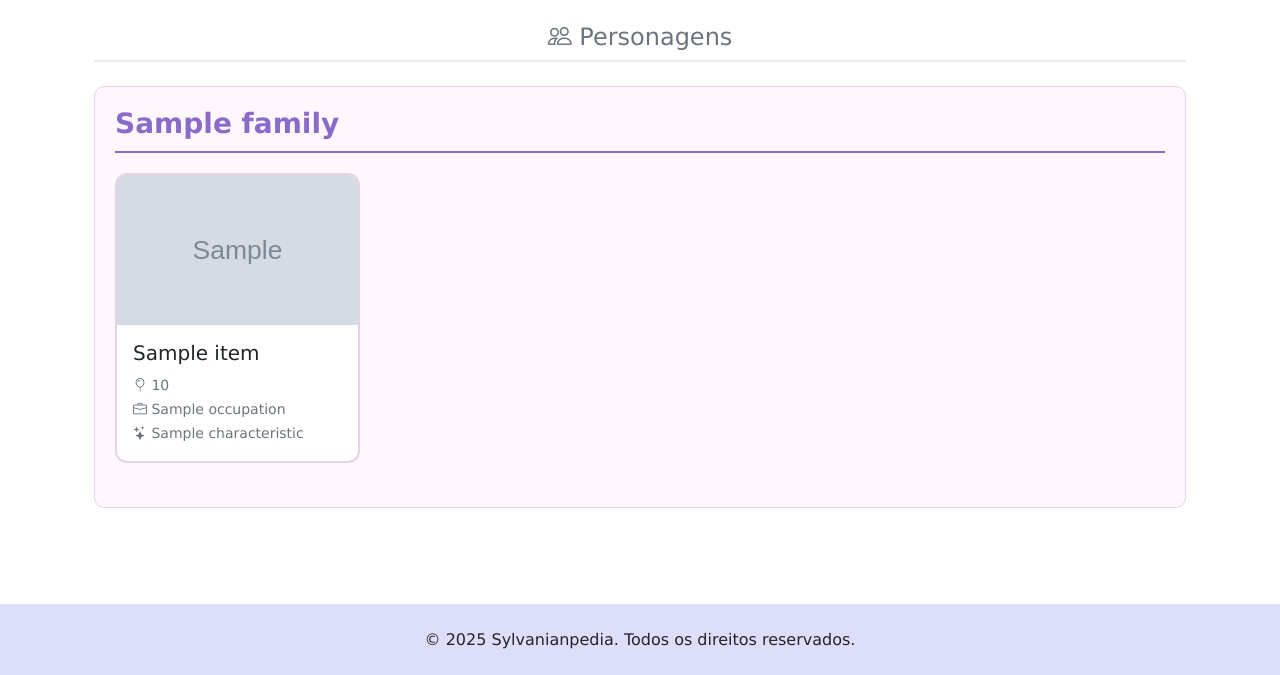
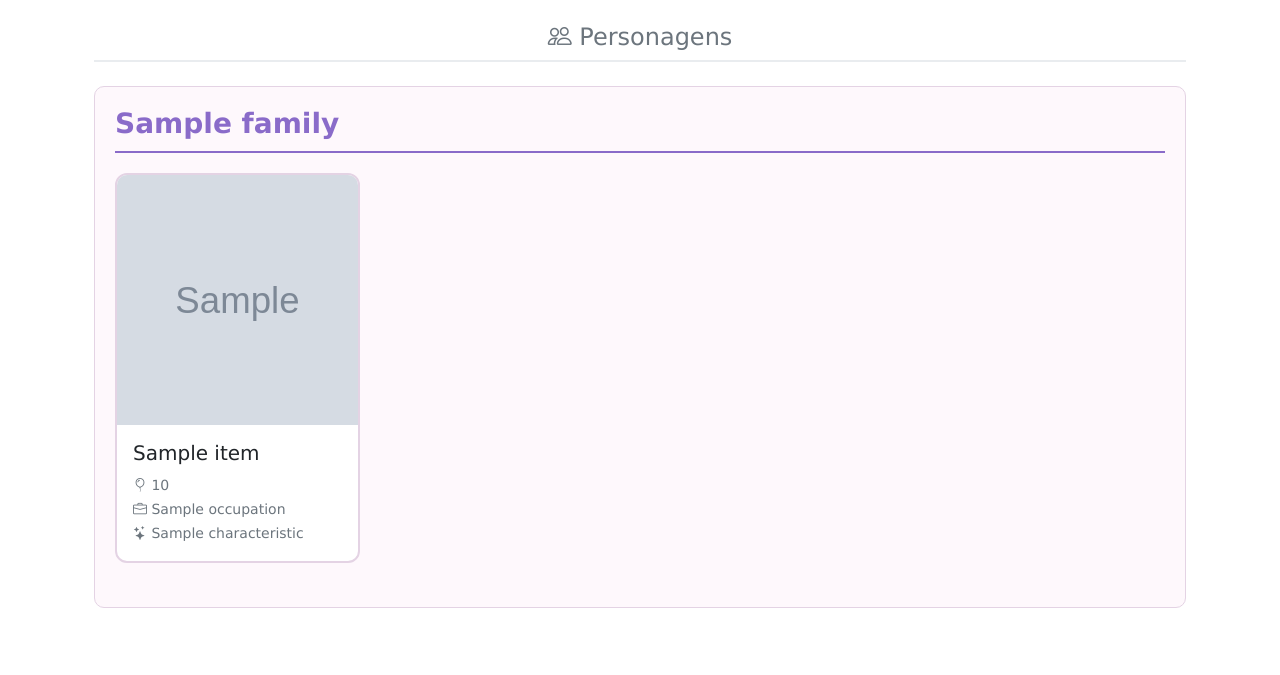
Before and after one commit to IsabeleLeticiaQueiroz/LDW-FLASK, a Flask app: page /galeria in a window 1280 px wide. Shown: the part 635-1310 px from the top of the page. Run offline with Flask 3, Linux system fonts and the light colour scheme; grey boxes marked "Sample" are stand-in pictures; a database or web service that is not in the repository returns one stand-in record (values such as "Sample title"); data that the repository does not hold is empty.

Commit message:
Atividade 2

```diff
--- a/ldw-aula02-exercicio-01/static/css/style.css
+++ b/ldw-aula02-exercicio-01/static/css/style.css
@@ -509,7 +509,7 @@ footer{
     transform: translateY(-3px);
 }
 .character-image {
-    height: 150px;
+    height: 250px;
     object-fit: cover;
 }
 .no-character-image {
```
